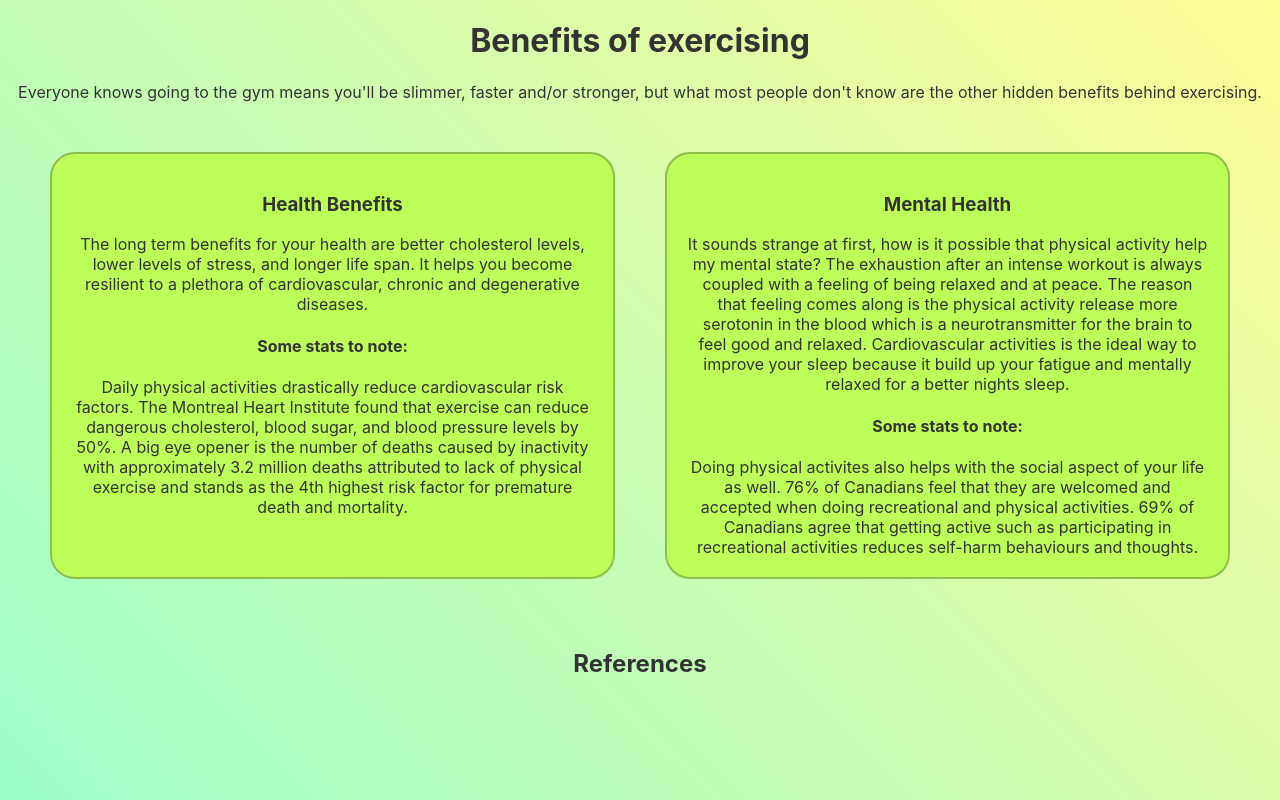
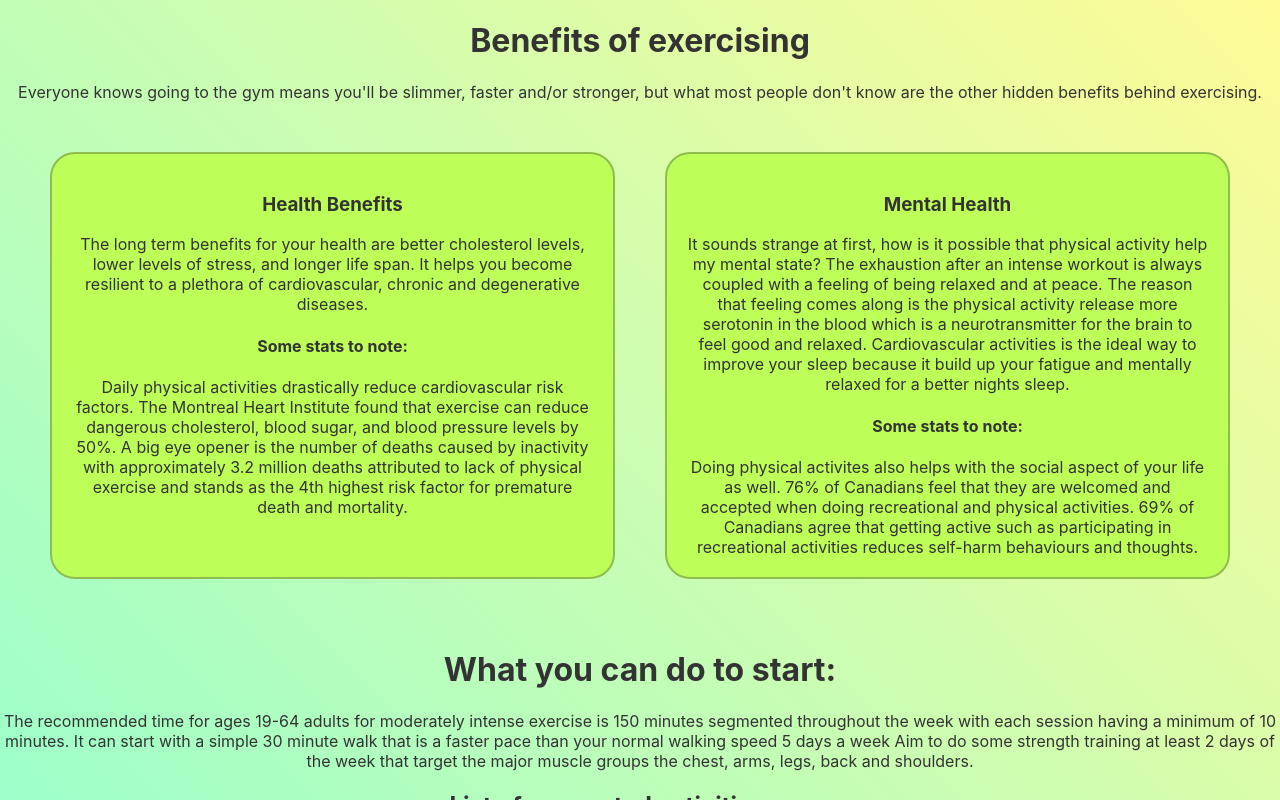
Before and after one commit to Atouse/lets-get-active, a React (Create React App) app: page / in a window 1280 px wide. Built offline with nearby package versions, Linux system fonts and the light colour scheme.

Commit message:
added more stuff

```diff
--- a/src/App.css
+++ b/src/App.css
@@ -34,3 +34,13 @@ body {
   height: 150px;
   width: 50%;
 }
+
+#list {
+  width:fit-content;
+  margin:auto;
+  text-align: left;
+}
+
+#recommended {
+
+}
--- a/src/App.js
+++ b/src/App.js
@@ -52,6 +52,24 @@ function App() {
       <Informations title={faxNoPrinter.health.title} desc={faxNoPrinter.health.desc} stats={faxNoPrinter.health.stats}></Informations>
       <Informations title={faxNoPrinter.mental.title} desc={faxNoPrinter.mental.desc} stats={faxNoPrinter.mental.stats}></Informations>
 
+      <div id="recommended">
+        <h1> What you can do to start: </h1>
+        <span> The recommended time for ages 19-64 adults for moderately intense exercise is 150 minutes segmented throughout the week with each session having a minimum of 10 minutes. </span>
+        <span> It can start with a simple 30 minute walk that is a faster pace than your normal walking speed 5 days a week </span>
+        <span> Aim to do some strength training at least 2 days of the week that target the major muscle groups the chest, arms, legs, back and shoulders. </span>
+        <div id="list">
+          <h2> List of suggested activities</h2>
+
+          <ul>
+            <li>Running</li>
+            <li>Biking</li>
+            <li>Any sports at your nearest community center</li>
+          </ul>
+        </div>
+
+
+      </div>
+
       <References ></References>
     </div>
   );
```
